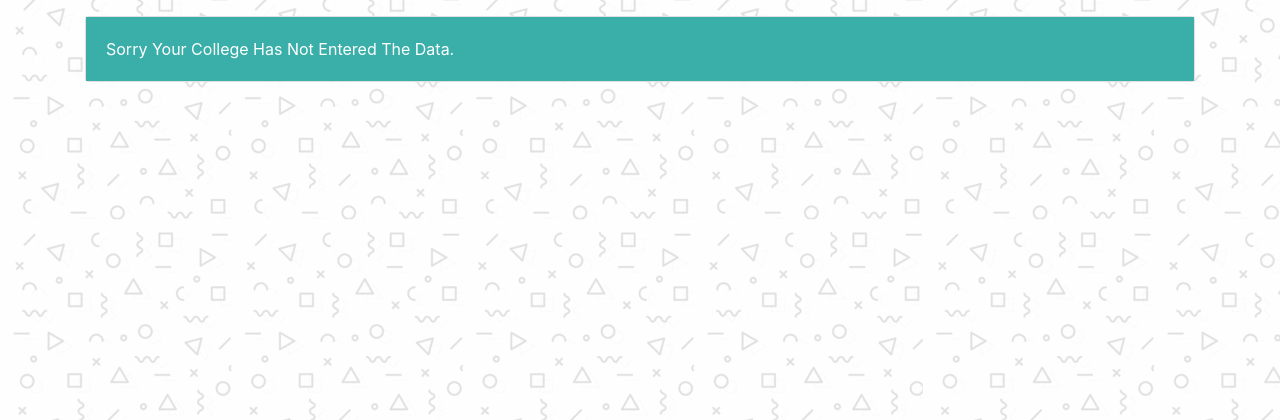
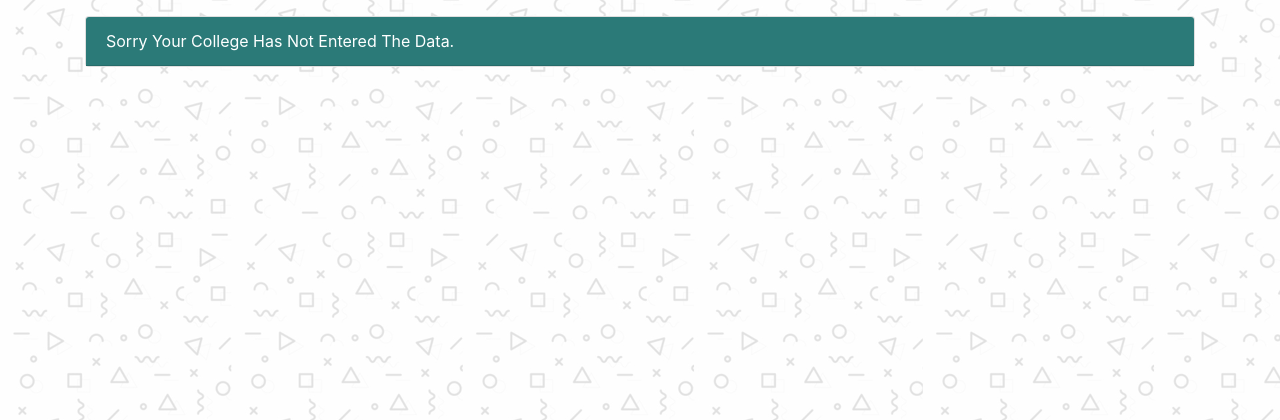
Before and after one commit to MashuAjmera/CamPlus, a Django app: page /mess/menu in a window 1280 px wide. Shown: the part 56-476 px from the top of the page. Run offline with Django 3.2, Linux system fonts and the light colour scheme; a user stored in the database is signed in; tables that the repository leaves empty hold one stand-in row (values such as "Sample post"); some libraries are stand-ins or nearby versions.

Commit message:
mess error rectified

```diff
--- a/CamPlus/templates/mess/menu.html
+++ b/CamPlus/templates/mess/menu.html
@@ -66,7 +66,7 @@
         {% endif %}
         {% if end %}
         <div class="card">
-            <div class="card-body" >
+            <div class="card-header" >
                 {{end}}
             </div>
         </div>
```
